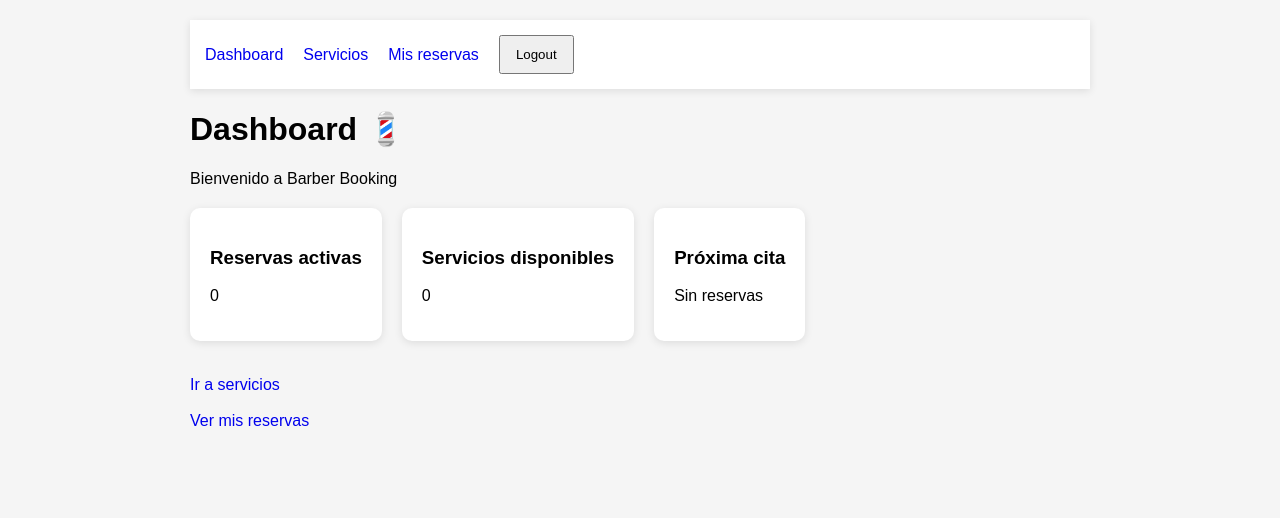
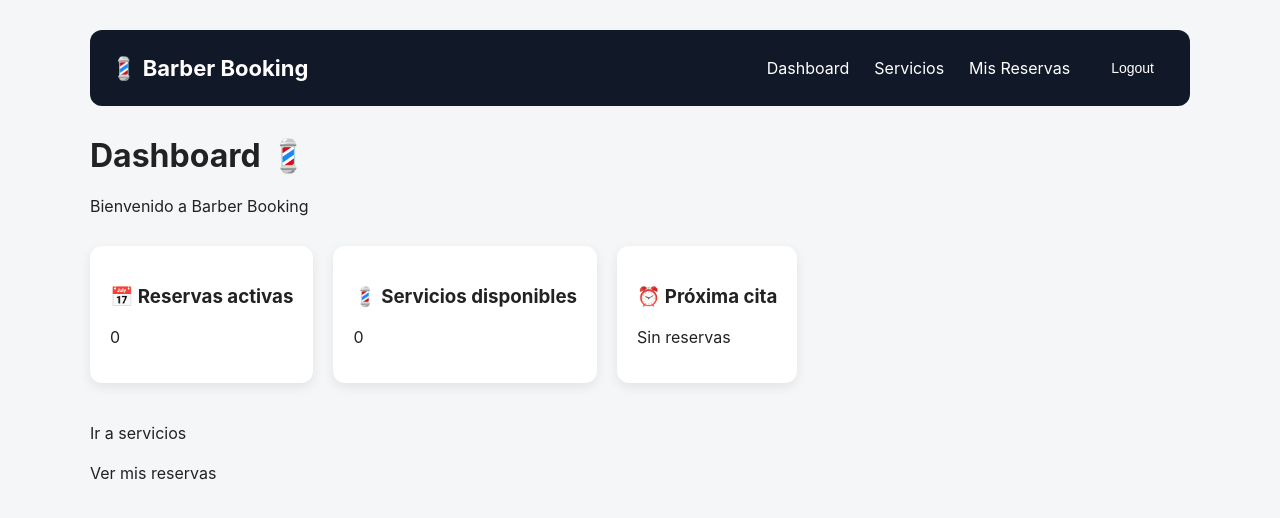
Before and after one commit to MarcG1922/booking-barber, a React app in the folder frontend/: page /dashboard in a window 1280 px wide. Shown: the top 518 px of the page. Built offline with nearby package versions, Linux system fonts and the light colour scheme; no server answers; sample sign-in values are in the browser's storage; the HTML template or start-up script is replaced by a standard one.

Commit message:
Improve UI design with modern navbar, cards and layout styling

```diff
--- a/frontend/src/components/Navbar.jsx
+++ b/frontend/src/components/Navbar.jsx
@@ -10,25 +10,51 @@ function Navbar() {
   return (
     <nav
       style={{
-      backgroundColor: "white",
-      padding: "15px",
-      marginBottom: "20px",
-      boxShadow: "0 2px 8px rgba(0,0,0,0.1)",
+        backgroundColor: "#111827",
+        color: "white",
+
+        padding: "20px",
 
         display: "flex",
-      gap: "20px",
+        justifyContent: "space-between",
+        alignItems: "center",
+
+        borderRadius: "12px",
+        marginBottom: "30px"
+      }}
+    >
+      <div
+        style={{
+          fontSize: "22px",
+          fontWeight: "bold"
+        }}
+      >
+        💈 Barber Booking
+      </div>
+
+      <div
+        style={{
+          display: "flex",
+          gap: "25px",
           alignItems: "center"
         }}
       >
-      <Link to="/dashboard">Dashboard</Link>
+        <Link to="/dashboard">
+          Dashboard
+        </Link>
 
-      <Link to="/services">Servicios</Link>
+        <Link to="/services">
+          Servicios
+        </Link>
 
-      <Link to="/my-bookings">Mis reservas</Link>
+        <Link to="/my-bookings">
+          Mis Reservas
+        </Link>
 
         <button onClick={logout}>
           Logout
         </button>
+      </div>
     </nav>
   );
 }
--- a/frontend/src/index.css
+++ b/frontend/src/index.css
@@ -1,29 +1,60 @@
 body {
   margin: 0;
-  font-family: Arial, Helvetica, sans-serif;
-  background-color: #f5f5f5;
+  font-family: Inter, Arial, sans-serif;
+  background-color: #f4f6f8;
+  color: #222;
 }
 
 .container {
-  max-width: 900px;
-  margin: auto;
-  padding: 20px;
+  max-width: 1100px;
+  margin: 0 auto;
+  padding: 30px;
 }
 
 .card {
   background: white;
-  border-radius: 10px;
+  border-radius: 12px;
   padding: 20px;
-  margin-bottom: 15px;
+  margin-bottom: 20px;
 
-  box-shadow: 0 2px 8px rgba(0,0,0,0.1);
+  box-shadow: 0 4px 12px rgba(0,0,0,0.08);
+
+  transition: transform 0.2s ease;
+}
+
+.card:hover {
+  transform: translateY(-3px);
 }
 
 button {
-  padding: 10px 15px;
+  background-color: #111827;
+  color: white;
+
+  border: none;
+  border-radius: 8px;
+
+  padding: 10px 16px;
+
   cursor: pointer;
+
+  font-size: 14px;
+}
+
+button:hover {
+  opacity: 0.9;
+}
+
+input,
+select {
+  padding: 10px;
+  border: 1px solid #ddd;
+  border-radius: 8px;
+
+  width: 100%;
+  max-width: 350px;
 }
 
 a {
   text-decoration: none;
+  color: inherit;
 }
--- a/frontend/src/pages/Dashboard.jsx
+++ b/frontend/src/pages/Dashboard.jsx
@@ -45,28 +45,25 @@ function Dashboard() {
     display: "flex",
     gap: "20px",
     flexWrap: "wrap",
-          marginTop: "20px"
+    marginTop: "30px"
   }}
 >
-
  <div className="card">
-          <h3>Reservas activas</h3>
+  <h3>📅 Reservas activas</h3>
   <p>{stats.activeBookings}</p>
 </div>
 
 <div className="card">
-          <h3>Servicios disponibles</h3>
+  <h3>💈 Servicios disponibles</h3>
   <p>{stats.totalServices}</p>
 </div>
 
 <div className="card">
-          <h3>Próxima cita</h3>
+  <h3>⏰ Próxima cita</h3>
 
   <p>
     {stats.nextBooking
-              ? new Date(
-                  stats.nextBooking
-                ).toLocaleString()
+      ? new Date(stats.nextBooking).toLocaleString()
       : "Sin reservas"}
   </p>
 </div>
--- a/frontend/src/pages/MyBookings.jsx
+++ b/frontend/src/pages/MyBookings.jsx
@@ -42,33 +42,40 @@ function MyBookings() {
     }
   };
 
+  const getStatusEmoji = (status) => {
+
+    if (status === "cancelled") return "🔴";
+    if (status === "pending") return "🟡";
+
+    return "🟢";
+  };
+
   return (
-    <div>
+    <div className="container">
+
       <Navbar />
+
       <h1>Mis reservas 💈</h1>
 
       {bookings.length === 0 && (
-        <p>No tienes reservas todavía</p>
+        <div className="card">
+          <p>No tienes reservas todavía.</p>
+        </div>
       )}
 
       {bookings.map((b) => (
-       <div
-  className="card"
-  key={b.id}
-          style={{
-            border: "1px solid black",
-            padding: "10px",
-            marginBottom: "10px"
-          }}
+        <div
+          className="card"
+          key={b.id}
         >
-          <h3>{b.service_name}</h3>
+          <h3>💈 {b.service_name}</h3>
 
           <p>
             📅 {new Date(b.booking_date).toLocaleString()}
           </p>
 
           <p>
-            ⏳ {b.status}
+            {getStatusEmoji(b.status)} Estado: {b.status}
           </p>
 
           <p>
@@ -89,6 +96,7 @@ function MyBookings() {
 
         </div>
       ))}
+
     </div>
   );
 }
--- a/frontend/src/pages/Services.jsx
+++ b/frontend/src/pages/Services.jsx
@@ -5,7 +5,6 @@ import Navbar from "../components/Navbar";
 function Services() {
 
   const [services, setServices] = useState([]);
-
   const [selectedService, setSelectedService] = useState("");
   const [bookingDate, setBookingDate] = useState("");
 
@@ -13,8 +12,11 @@ function Services() {
 
     const fetchServices = async () => {
       try {
+
         const res = await api.get("/services");
+
         setServices(res.data);
+
       } catch (error) {
         console.error(error);
       }
@@ -33,73 +35,95 @@ function Services() {
       });
 
       alert("Reserva creada 💈");
+
       console.log(res.data);
 
       setSelectedService("");
       setBookingDate("");
 
     } catch (error) {
+
       console.error(error);
-      alert(error.response?.data?.error || "Error creando reserva");
+
+      alert(
+        error.response?.data?.error ||
+        "Error creando reserva"
+      );
     }
   };
 
   return (
-    <div>
+    <div className="container">
+
       <Navbar />
+
       <h1>Servicios 💈</h1>
 
-      {/* LISTA SERVICIOS */}
+      <p>
+        Elige uno de nuestros servicios y reserva tu cita.
+      </p>
+
       {services.map((service) => (
         <div
           className="card"
           key={service.id}
-          style={{
-            border: "1px solid black",
-            padding: "10px",
-            marginBottom: "10px"
-          }}
         >
-          <h3>{service.name}</h3>
+          <h3>💈 {service.name}</h3>
 
-          <p>Duración: {service.duration} min</p>
-          <p>Precio: {service.price}€</p>
+          <p>
+            ⏱ {service.duration} min
+          </p>
+
+          <p>
+            💰 {service.price}€
+          </p>
         </div>
       ))}
 
-      <hr />
+      <div className="card">
 
-      { /* RESERVAR CITA */ }
-      <h2>Reservar cita</h2>
+        <h2>📅 Reservar cita</h2>
 
         <select
           value={selectedService}
-        onChange={(e) => setSelectedService(e.target.value)}
+          onChange={(e) =>
+            setSelectedService(e.target.value)
+          }
         >
           <option value="">
             Selecciona un servicio
           </option>
 
           {services.map((service) => (
-          <option key={service.id} value={service.id}>
+            <option
+              key={service.id}
+              value={service.id}
+            >
               {service.name}
             </option>
           ))}
         </select>
 
-      <br /><br />
+        <br />
+        <br />
 
         <input
           type="datetime-local"
           value={bookingDate}
-        onChange={(e) => setBookingDate(e.target.value)}
+          onChange={(e) =>
+            setBookingDate(e.target.value)
+          }
         />
 
-      <br /><br />
+        <br />
+        <br />
 
         <button onClick={handleBooking}>
           Reservar 💈
         </button>
+
+      </div>
+
     </div>
   );
 }
```
Lines whose indentation alone changed are shown as unchanged.
